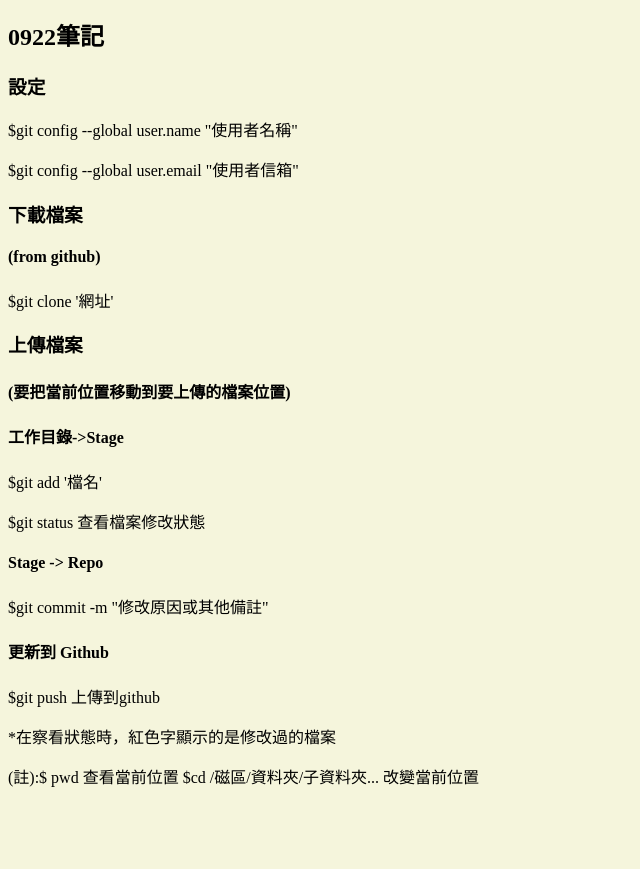
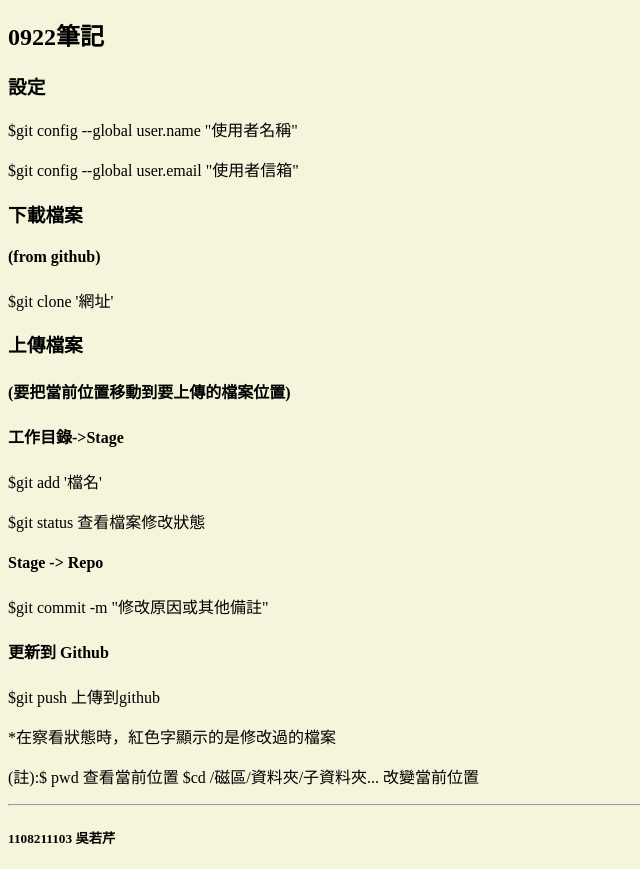
Before and after one commit to r092000/git0915, a plain HTML site: page index.html in a window 1280 px wide. Shown: the part 229-1098 px from the top of the page, without its empty margins (0-640 px from the left). Before the commit the page ends 1033 px from the top, so only its background shows below. Drawn offline with Linux system fonts and the light colour scheme.

Commit message:
上傳作業

```diff
--- a/index.html
+++ b/index.html
@@ -36,6 +36,7 @@
 
     <p>*在察看狀態時，紅色字顯示的是修改過的檔案</p>
     <p>(註):$ pwd 查看當前位置        $cd /磁區/資料夾/子資料夾... 改變當前位置</p>
-
+    <hr>
+    <h5>1108211103 吳若芹</h5>
 </body>
 </html>
```
